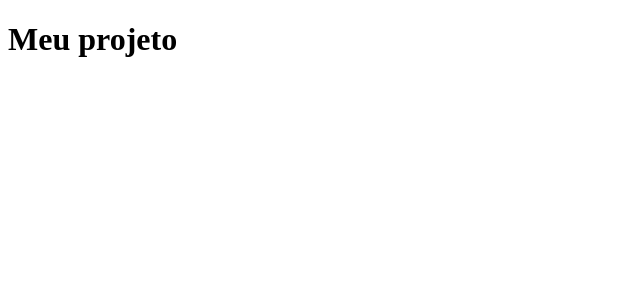
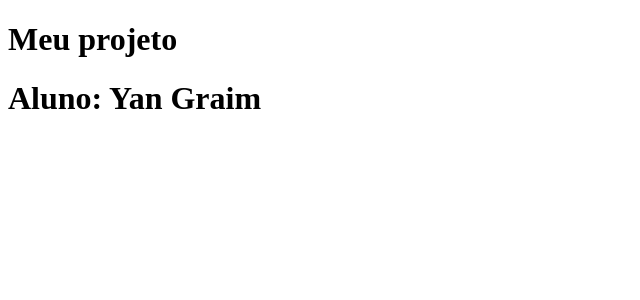
Before and after one commit to YanGraim/react-typescript, a React (Vite) app: page / in a window 1280 px wide. Shown: the top 300 px of the page, without its empty margins (0-640 px from the left). Built offline with nearby package versions, Linux system fonts and the light colour scheme.

Commit message:
renderizando componentes

```diff
--- a/src/App.tsx
+++ b/src/App.tsx
@@ -2,6 +2,13 @@ export default function App() {
   return (
     <div>
       <h1>Meu projeto</h1>
+      <Aluno/>
     </div>
   )
 }
+
+function Aluno() {
+  return (
+    <h1>Aluno: Yan Graim</h1>
+  )
+}
```
